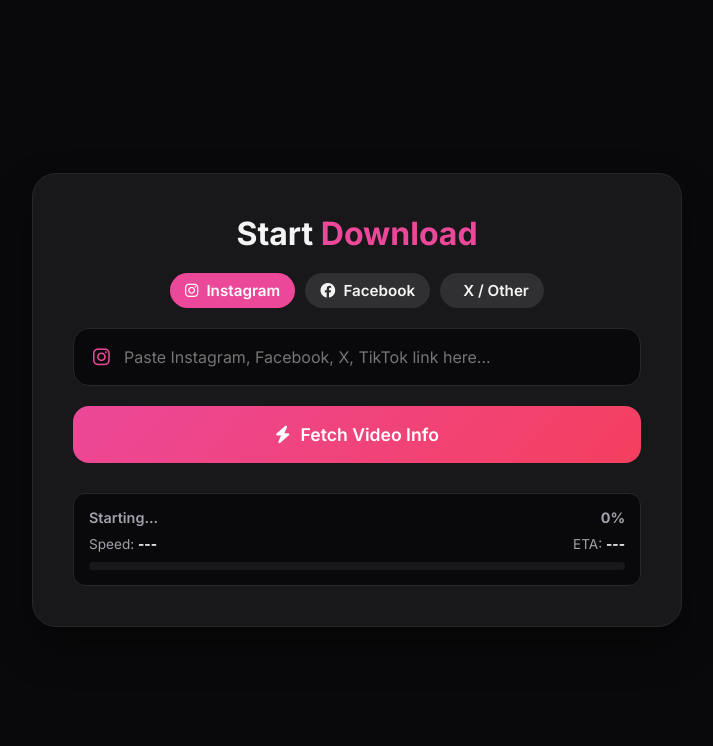
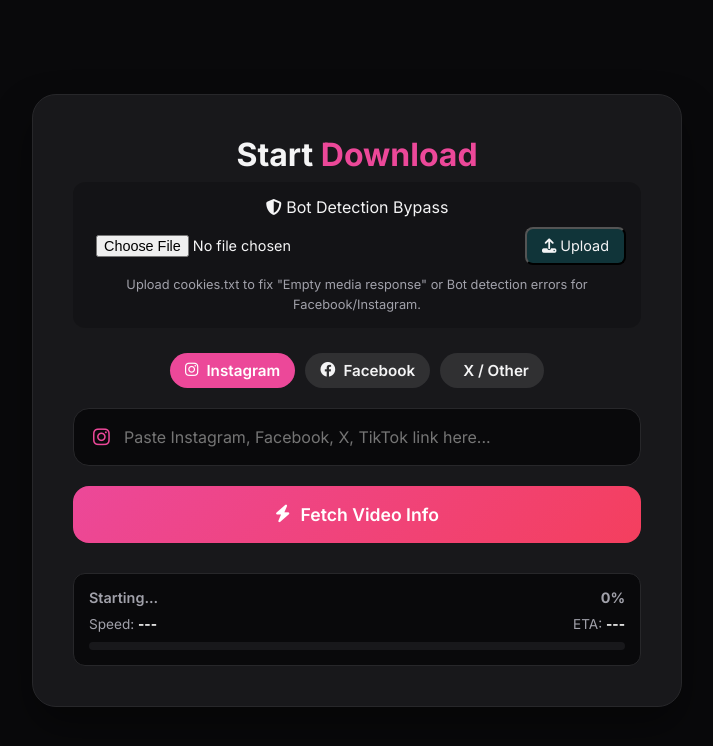
Before and after one commit to swarupOSD/nexoria, a Flask app: page / in a window 1280 px wide. Shown: the top 746 px of the page, without its empty margins (283-996 px from the left). Run offline with Flask 3, Linux system fonts and the light colour scheme; some libraries are stand-ins or nearby versions.

Commit message:
style: move cookies uploader to home view since settings tab is hidden in embedded layout

```diff
--- a/downloader-backend/templates/index.html
+++ b/downloader-backend/templates/index.html
@@ -73,6 +73,16 @@
                 <div class="glass-container">
                     <div class="header">
                         <h1>Start <span>Download</span></h1>
+
+                        <!-- Cookies Uploader for Bot Bypass -->
+                        <div class="setting-group" style="margin-bottom: 25px; padding: 15px; background: rgba(0,0,0,0.2); border-radius: 12px; border: 1px solid var(--card-border);">
+                            <label style="color: var(--secondary); margin-bottom: 10px; display: block;"><i class="fa-solid fa-shield-halved"></i> Bot Detection Bypass</label>
+                            <div style="display: flex; gap: 10px; margin-bottom: 8px;">
+                                <input type="file" id="cookie-upload-input" accept=".txt" class="setting-input" style="flex: 1; padding: 8px; font-size: 0.9rem;">
+                                <button id="upload-cookie-btn" style="width: auto; padding: 8px 15px; border-radius: 8px; background: rgba(0, 240, 255, 0.15); color: var(--secondary); font-size: 0.9rem;"><i class="fa-solid fa-upload"></i> Upload</button>
+                            </div>
+                            <small style="color: var(--text-muted); font-size: 0.8rem;">Upload cookies.txt to fix "Empty media response" or Bot detection errors for Facebook/Instagram.</small>
+                        </div>
 
                         <div class="mode-toggle">
                             <span id="single-mode-btn" class="active"><i class="fa-solid fa-link"></i> Download Link</span>
@@ -314,14 +324,6 @@
                             </div>
                             <small>Absolute path where files will be saved on your PC.</small>
                         </div>
-                        <div class="setting-group">
-                            <label>Platform Bot Bypass (cookies.txt)</label>
-                            <div style="display: flex; gap: 10px;">
-                                <input type="file" id="cookie-upload-input" accept=".txt" class="setting-input" style="flex: 1; padding: 8px; background: rgba(0,0,0,0.2);">
-                                <button id="upload-cookie-btn" style="width: auto; padding: 10px 20px; border-radius: 12px; background: rgba(0, 240, 255, 0.15); color: var(--secondary);"><i class="fa-solid fa-upload"></i> Upload</button>
-                            </div>
-                            <small>If platforms like Facebook, Instagram, or YouTube block your server (Empty media response/Bot detection), use a browser extension to export your cookies as a .txt file and upload it here to bypass blocks.</small>
-                        </div>
                         <button id="save-settings-btn"><i class="fa-solid fa-check"></i> Save Settings</button>
                     </div>
                 </div>
```
